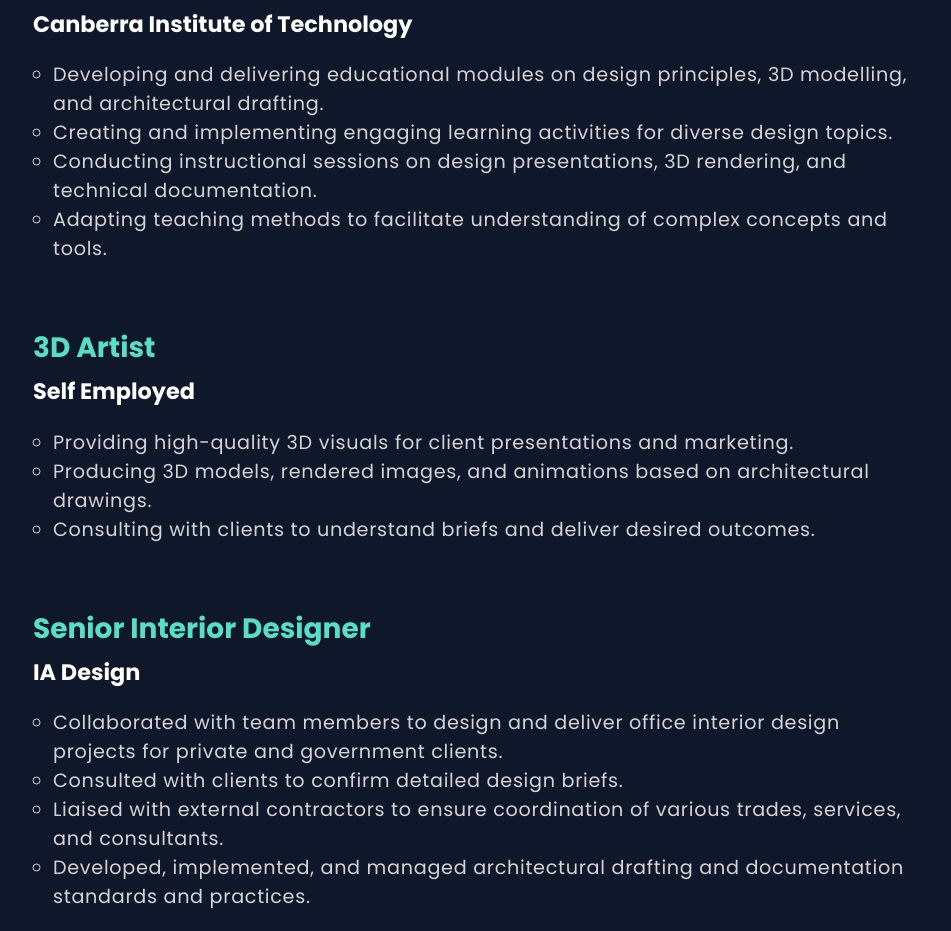
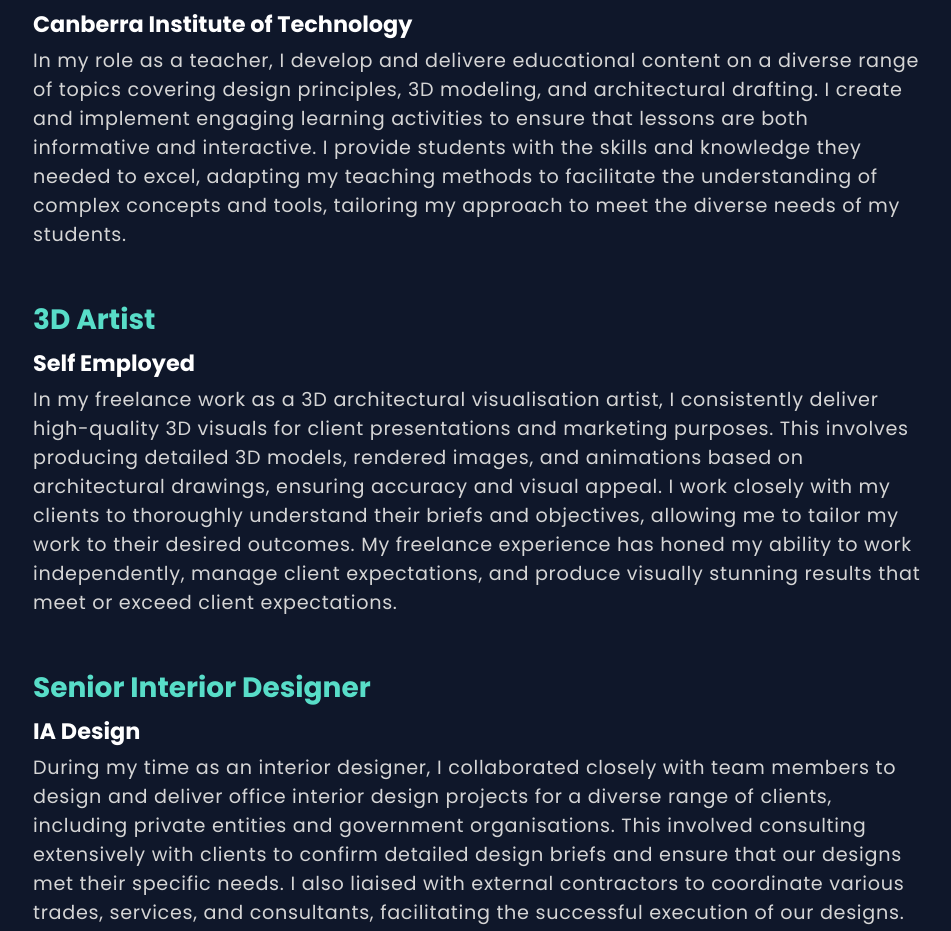
Before and after one commit to Dunconius/portfolio2024, a React (Create React App) app: page /experience in a window 1280 px wide. Shown: the part 304-1235 px from the top of the page, without its empty margins (163-1114 px from the left). Built offline with nearby package versions, Linux system fonts and the light colour scheme.

Commit message:
fix: experience blurbs updated

```diff
--- a/src/pages/Experience.jsx
+++ b/src/pages/Experience.jsx
@@ -5,40 +5,23 @@
         <div className="work-history">
             <h3>Teacher - Interior Design</h3>
             <h4>Canberra Institute of Technology</h4>
-            <ul>
-                <li>Developing and delivering educational modules on design principles, 3D modelling, and architectural drafting.</li>
-                <li>Creating and implementing engaging learning activities for
-                diverse design topics.</li>
-                <li>Conducting instructional sessions on design presentations, 3D
-                rendering, and technical documentation.</li>
-                <li>Adapting teaching methods to facilitate understanding of
-                complex concepts and tools.</li>
-            </ul>
+            <p>
+            In my role as a teacher, I develop and delivere educational content on a diverse range of topics covering design principles, 3D modeling, and architectural drafting. I create and implement engaging learning activities to ensure that lessons are both informative and interactive. I provide students with the skills and knowledge they needed to excel, adapting my teaching methods to facilitate the understanding of complex concepts and tools, tailoring my approach to meet the diverse needs of my students.
+            </p>
         </div>
         <div className="work-history">
             <h3>3D Artist</h3>
             <h4>Self Employed</h4>
-            <ul>
-                <li>Providing high-quality 3D visuals for client presentations and
-                marketing.</li>
-                <li>Producing 3D models, rendered images, and animations based
-                on architectural drawings.</li>
-                <li>Consulting with clients to understand briefs and deliver desired
-                outcomes.</li>
-            </ul>
+            <p>
+            In my freelance work as a 3D architectural visualisation artist, I consistently deliver high-quality 3D visuals for client presentations and marketing purposes. This involves producing detailed 3D models, rendered images, and animations based on architectural drawings, ensuring accuracy and visual appeal. I work closely with my clients to thoroughly understand their briefs and objectives, allowing me to tailor my work to their desired outcomes. My freelance experience has honed my ability to work independently, manage client expectations, and produce visually stunning results that meet or exceed client expectations.
+            </p>
         </div>
         <div className="work-history">
             <h3>Senior Interior Designer</h3>
             <h4>IA Design</h4>
-            <ul>
-                <li>Collaborated with team members to design and deliver office
-                interior design projects for private and government clients.</li>
-                <li>Consulted with clients to confirm detailed design briefs.</li>
-                <li>Liaised with external contractors to ensure coordination of
-                various trades, services, and consultants.</li>
-                <li>Developed, implemented, and managed architectural drafting
-                and documentation standards and practices.</li>
-            </ul>
+            <p>
+            During my time as an interior designer, I collaborated closely with team members to design and deliver office interior design projects for a diverse range of clients, including private entities and government organisations. This involved consulting extensively with clients to confirm detailed design briefs and ensure that our designs met their specific needs. I also liaised with external contractors to coordinate various trades, services, and consultants, facilitating the successful execution of our designs. In my role as CAD Manager I developed, implemented, and managed architectural drafting and documentation standards and practices, ensuring consistency and efficiency in our project workflows. My experience in interior design has equipped me with the skills to work collaboratively, communicate effectively with clients and stakeholders, and deliver innovative and functional design solutions.
+            </p>
         </div>
     </section>
 );
```
